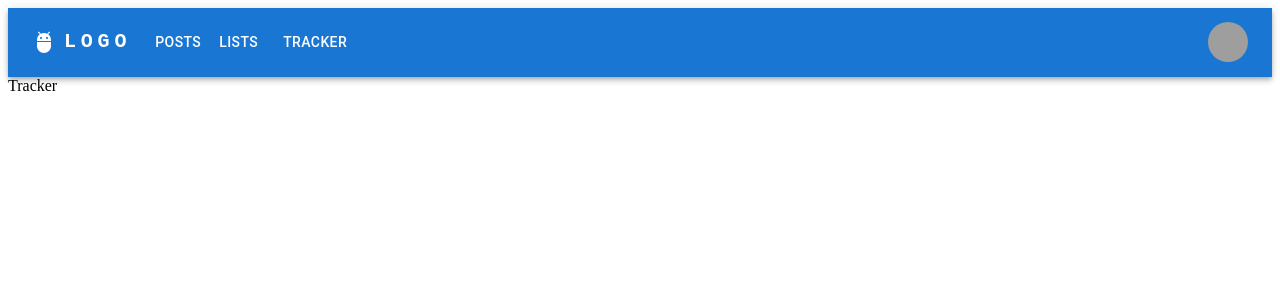
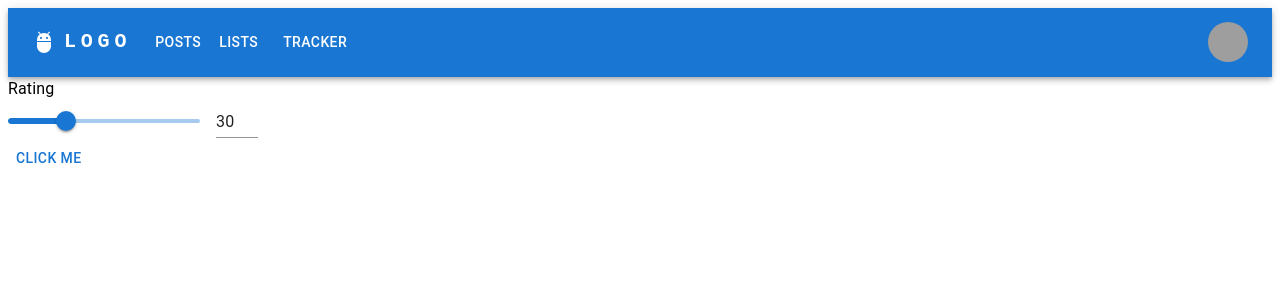
Before and after one commit to cesarcuadro/moodtracker, a React (Vite) app: page /tracker in a window 1280 px wide. Shown: the top 300 px of the page. Built offline with nearby package versions, Linux system fonts and the light colour scheme; grey boxes are pictures that could not be loaded.

Commit message:
basic fn of tracker is complete

```diff
--- a/src/routes/Tracker.jsx
+++ b/src/routes/Tracker.jsx
@@ -1,5 +1,72 @@
-const Tracker = () => {
-  return <div>Tracker</div>;
-};
+import * as React from 'react';
+import { styled } from '@mui/material/styles';
+import Box from '@mui/material/Box';
+import Grid from '@mui/material/Grid';
+import Typography from '@mui/material/Typography';
+import Slider from '@mui/material/Slider';
+import MuiInput from '@mui/material/Input';
+import { Button } from '@mui/material';
 
-export default Tracker;
+const Input = styled(MuiInput)`
+  width: 42px;
+`;
+
+export default function Tracker() {
+  const [value, setValue] = React.useState(30);
+
+  const handleSliderChange = (event, newValue) => {
+    setValue(newValue);
+  };
+
+  const handleInputChange = (event) => {
+    setValue(event.target.value === '' ? 0 : Number(event.target.value));
+  };
+
+  const handleBlur = () => {
+    if (value < 0) {
+      setValue(0);
+    } else if (value > 100) {
+      setValue(100);
+    }
+  };
+
+  return (
+    <Box sx={{ width: 250 }}>
+      <Typography id="input-slider" gutterBottom>
+        Rating
+      </Typography>
+      <Grid container spacing={2} alignItems="center">
+        <Grid item xs>
+          <Slider
+            value={typeof value === 'number' ? value : 0}
+            onChange={handleSliderChange}
+            aria-labelledby="input-slider"
+          />
+        </Grid>
+        <Grid item>
+          <Input
+            value={value}
+            size="small"
+            onChange={handleInputChange}
+            onBlur={handleBlur}
+            inputProps={{
+              step: 5,
+              min: 0,
+              max: 100,
+              type: 'number',
+              'aria-labelledby': 'input-slider',
+            }}
+          />
+        </Grid>
+      </Grid>
+      <Button
+  onClick={() => {
+    alert(value);
+  }}
+>
+  Click me
+</Button>
+
+    </Box>
+  );
+}
```
